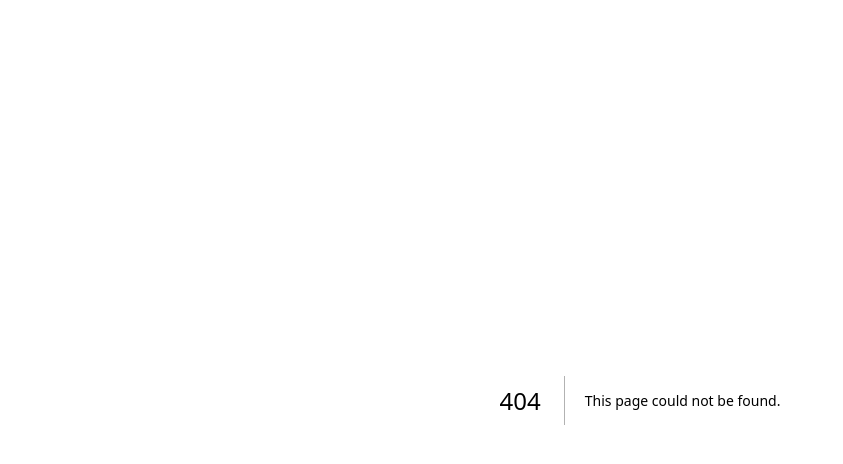
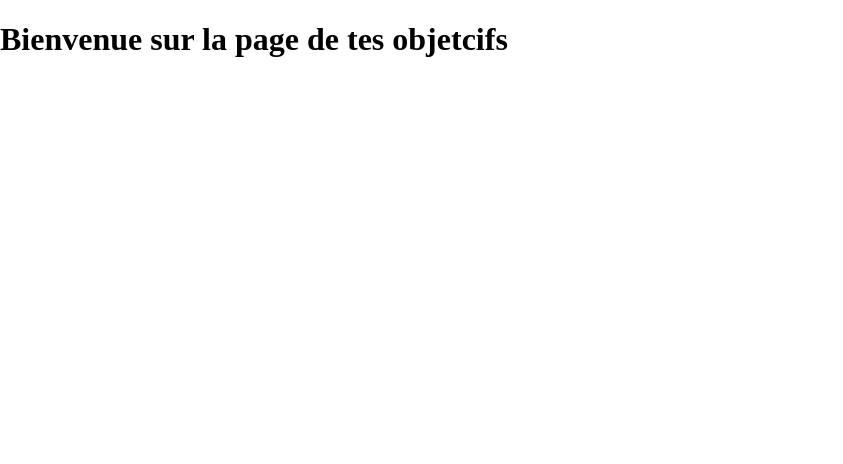
Before and after one commit to FaresBza/swimgoals_travail_bachelor, a Next.js app in the folder swimgoals_frontend/: page /objectives in a window 1280 px wide. Before the commit this address had no page. Shown: the top 464 px of the page, without its empty margins (0-843 px from the left). Built offline with nearby package versions, Linux system fonts and the light colour scheme.

Commit message:
Create objective page

```diff
--- /dev/null
+++ b/swimgoals_frontend/src/app/objectives/page.tsx
@@ -0,0 +1,11 @@
+"use client"
+
+const Objetcives = () => {
+    return (
+        <div>
+            <h1>Bienvenue sur la page de tes objetcifs</h1>
+        </div>
+    )
+}
+
+export default Objetcives;
```
